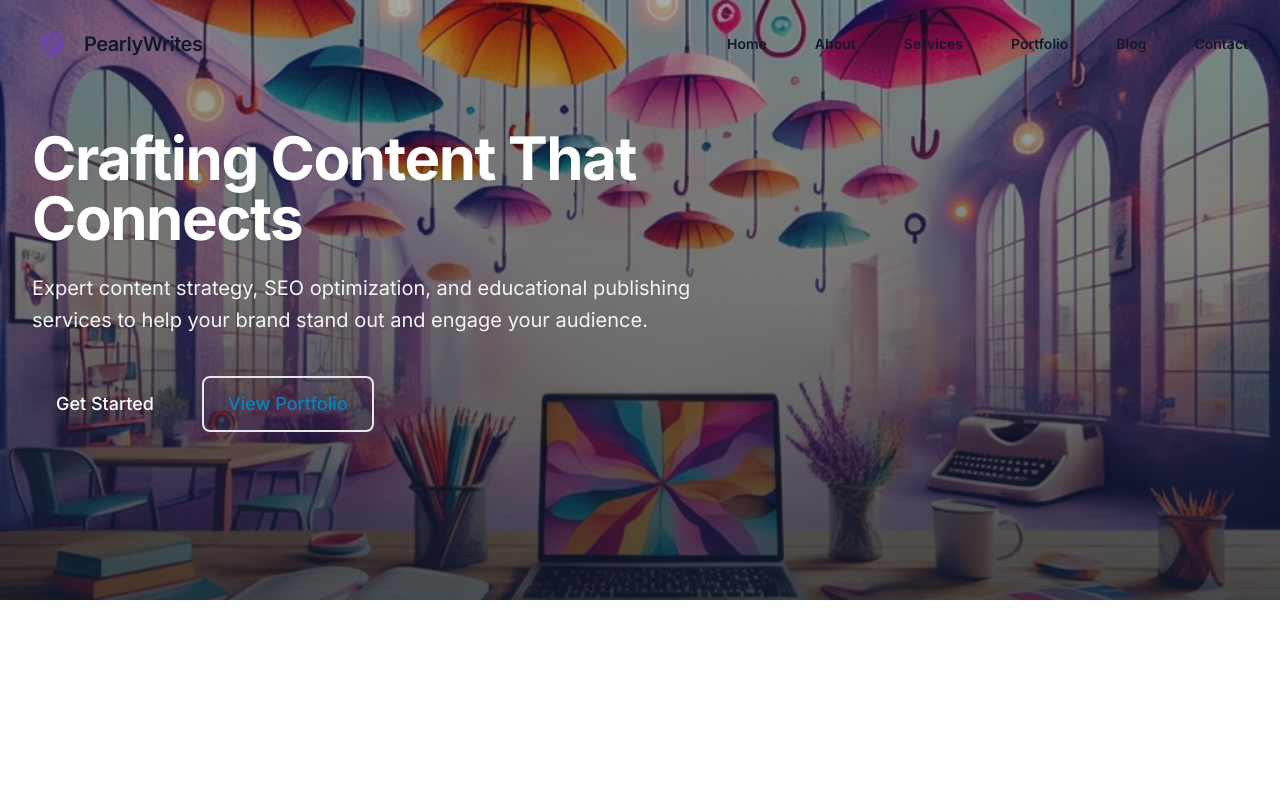
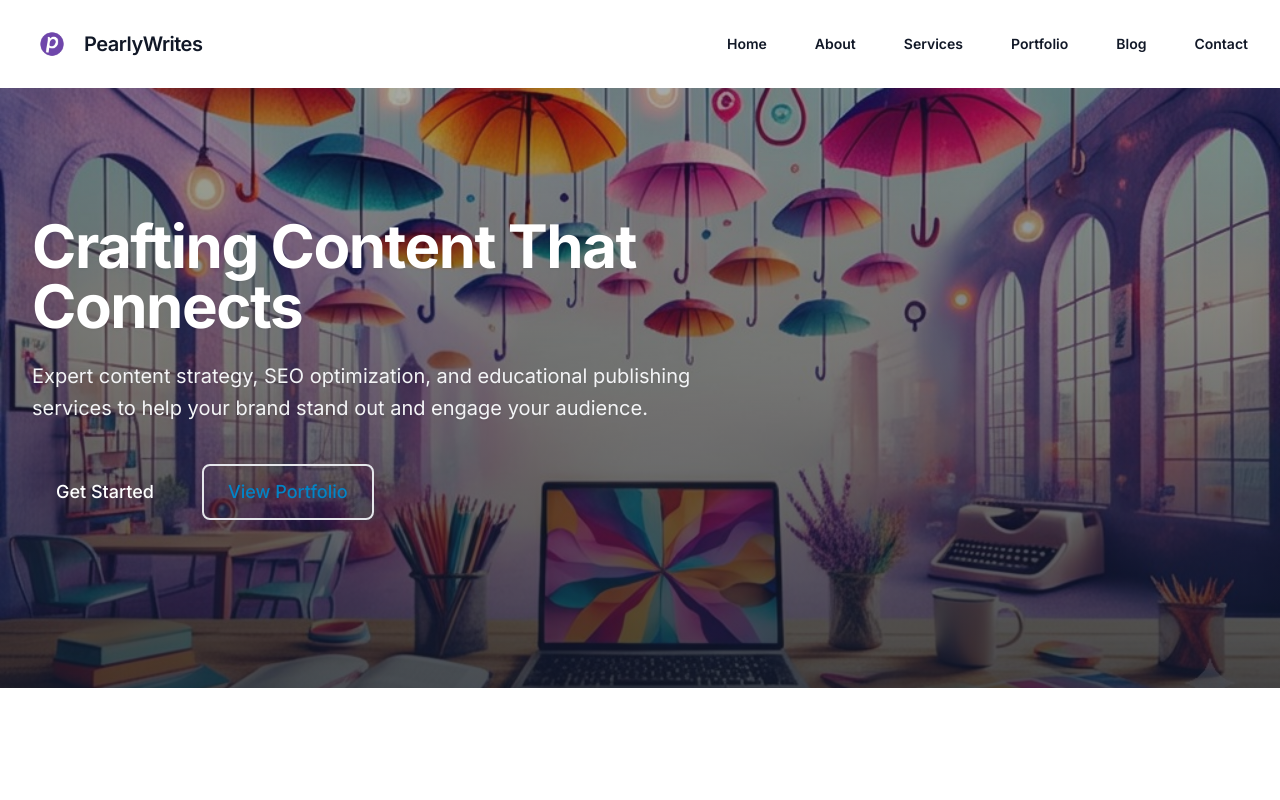
Before and after one commit to LFGConsulting/pearlywrites, a Next.js app: page / in a window 1280 px wide. Shown: the top 800 px of the page. Built offline with nearby package versions, Linux system fonts and the light colour scheme.

Commit message:
made nav bar fixed

```diff
--- a/src/app/components/Navigation.tsx
+++ b/src/app/components/Navigation.tsx
@@ -21,7 +21,7 @@ export default function Navigation() {
   const [mobileMenuOpen, setMobileMenuOpen] = useState(false)
 
   return (
-    <header className="absolute inset-x-0 top-0 z-50">
+    <header className="fixed inset-x-0 top-0 z-50 backdrop-blur bg-white/80 dark:bg-gray-900/70">
       <nav className="flex items-center justify-between p-6 lg:px-8" aria-label="Global">
         <div className="flex lg:flex-1">
           <Link href="/" className="-m-1.5 p-1.5 flex items-center gap-3">
--- a/src/app/globals.css
+++ b/src/app/globals.css
@@ -6,6 +6,8 @@
   --foreground-rgb: 0, 0, 0;
   --background-start-rgb: 255, 255, 255;
   --background-end-rgb: 250, 250, 250;
+  --header-height: 5.5rem; /* 1.5 + 2.5 + 1.5 = 5.5rem */
+  /* Add other global variables here if needed */
 }
 
 @media (prefers-color-scheme: dark) {
@@ -24,6 +26,7 @@ body {
       rgb(var(--background-end-rgb))
     )
     rgb(var(--background-start-rgb));
+  @apply bg-white dark:bg-gray-900;
 }
 
 @layer base {
--- a/src/app/layout.tsx
+++ b/src/app/layout.tsx
@@ -38,7 +38,7 @@ export default function RootLayout({
         <ThemeProvider>
           <div className="min-h-screen flex flex-col bg-white dark:bg-gray-900">
             <Navigation />
-            <main className="flex-grow">
+            <main className="flex-grow pt-[var(--header-height)]">
               {children}
             </main>
             <Footer />
```
